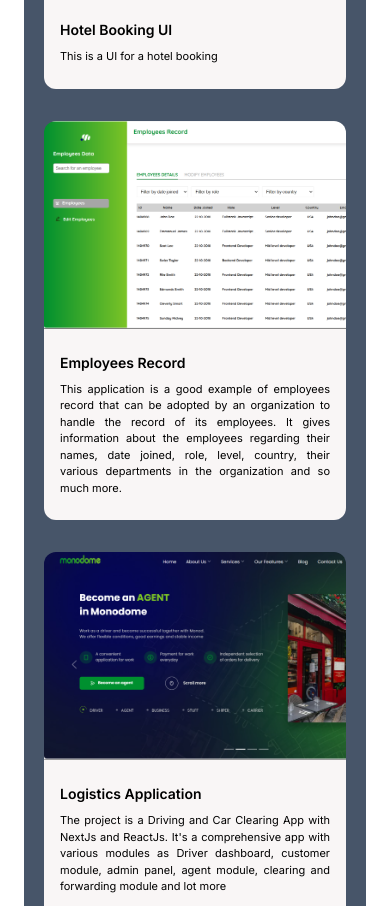
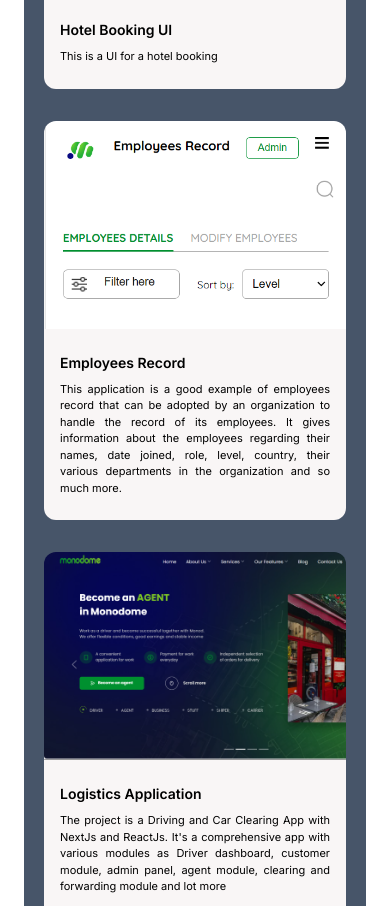
Before and after one commit to uferekalu/updated_portfolio, a Next.js app: page / in a window 390 px wide. Shown: the part 2260-3166 px from the top of the page. Built offline with nearby package versions, Linux system fonts and the light colour scheme.

Commit message:
updated mobile app image

```diff
--- a/app/components/ProjectSection.jsx
+++ b/app/components/ProjectSection.jsx
@@ -29,7 +29,7 @@ const projectsData = [
     title: 'Employees Record',
     description:
       'This application is a good example of employees record that can be adopted by an organization to handle the record of its employees. It gives information about the employees regarding their names, date joined, role, level, country, their various departments in the organization and so much more.',
-    image: '/images/project3.png',
+    image: '/images/project5.png',
     tag: ["All", "Mobile"],
     gitUrl: 'https://github.com/uferekalu/records',
     previewUrl: 'https://employees-hazel.vercel.app/',
```
Also changed, not shown: public/images/project5.png (added).
